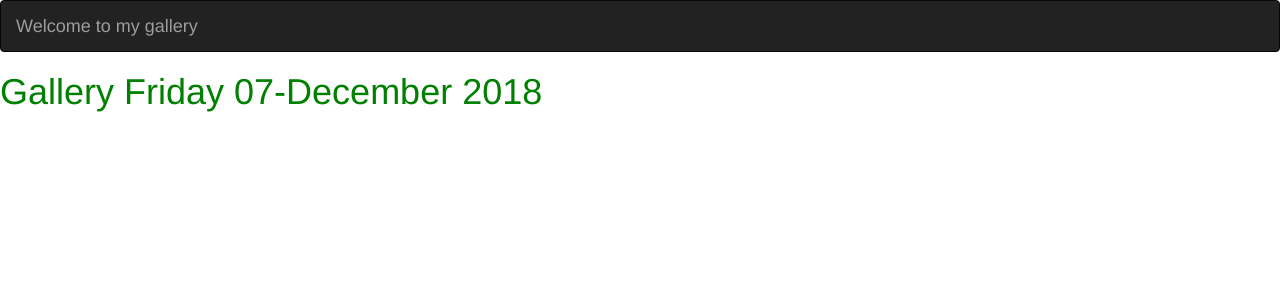
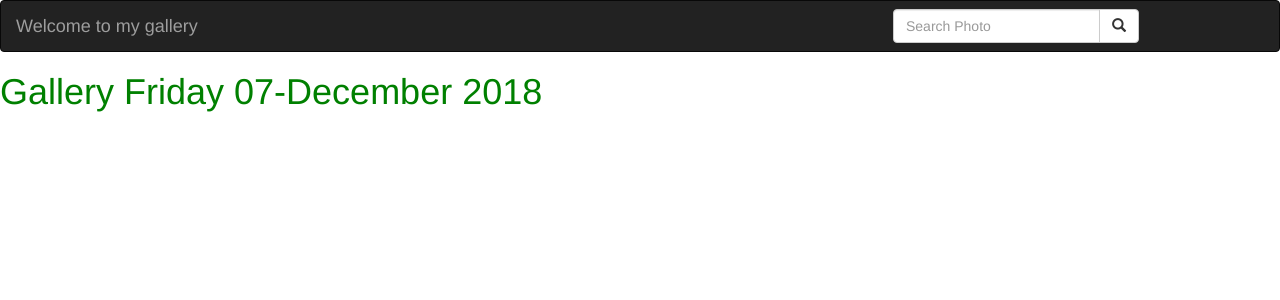
Before and after one commit to theonilahtash/My-Gallery, a Django app: page /today/ in a window 1280 px wide. Shown: the top 300 px of the page. Run offline with Django 3.2, Linux system fonts and the light colour scheme; data that the repository does not hold is empty; some libraries are stand-ins or nearby versions.

Commit message:
added a search form for users to search for any category of photos they like

```diff
--- /dev/null
+++ b/pix/templates/all-photos/past-photos.html
@@ -0,0 +1,5 @@
+{%extends 'all-photos/base.html'%}
+
+{% block content %}
+{{block.super}}
+{% endblock %}
--- a/pix/templates/all-photos/today-photos.html
+++ b/pix/templates/all-photos/today-photos.html
@@ -18,28 +18,19 @@
 </div>
 {% for post in photos %}
 <!-- modal content -->
-<div class="modal fade" id="myModal{{post.id}}" role="dialog">
-    <div class="modal-dialog">
-
-        <div class="modal-content">
-            <div class="modal-header">
-                <h2>{{ post.name }}</h2>
-                <button type="button" class="close" data-dismiss="modal">&times;</button>
-                <img src="{{post.image.url }}" alt="" width="500" height="500">
-                <h4 class="modal-title">{{ post.description }}</h4>
-            </div>
-
-            <div class="modal-body">
-                {% for category in post.category.all %}
-                <p>{{ category.name }}</p>
-                {% endfor %} {% for location in post.location.all %}
-                <p>{{ location.name }}</p>
-                {% endfor %}
-            </div>
-
+<div class="modal fade" id="myModal{{photo.id}}" role="dialog">
+<div class="modal-dialog modal-lg">
+    <div class="modal-content">
+        {% for pet in photo_item.category.all %}
+        <h3>Category:{{pet}}</h3>
+        {% endfor %}
+        <img src="{{photo_item.image.url}}" class="img-responsive" alt="Image" style='width:100%;'>
+        <h4>Title: {{ photo_item.title}}</h4>
+        <h4>Name:{{photo_item.name}}</h4>
+        <h4>Description:{{ photo_item.description }}</h4>
 
             <div class="modal-footer">
-                <button type="button" class="btn btn-danger" onclick="copyToClipboard('img{{photo.id}}')">Copy Link</button>
+                <button type="button" class="btn btn-danger" onclick="copy('img{{photo.id}}')">Copy Link</button>
                 <button type="button" class="btn btn-danger" data-dismiss="modal">Close</button>
             </div>
         </div>
--- a/pix/templates/navbar.html
+++ b/pix/templates/navbar.html
@@ -13,6 +13,23 @@
             <div class="navbar-header">
                 <a class="navbar-brand" href="{% url 'gallery' %}">Welcome to my gallery</a>
             </div>
+            <!-- Adding a search form  -->
+            <div class="col-sm-4 col-md-4 navbar-right">
+
+                <form class="navbar-form" role="search" action="{% url 'search_results' %}">
+
+                    <div class="input-group">
+                        <input type="text" class="form-control" placeholder="Search Photo" name="photo">
+                        <div class="input-group-btn">
+                            <button class="btn btn-default" type="submit">
+                                <i class="glyphicon glyphicon-search"></i>
+                            </button>
+                        </div>
+                    </div>
+
+                </form>
+            </div>
+            <!-- search form end -->
         </div>
     </nav>
 </body>
```
Also changed, not shown: pix/templates/all-photos/locations.html (added, +7 -0 lines).
